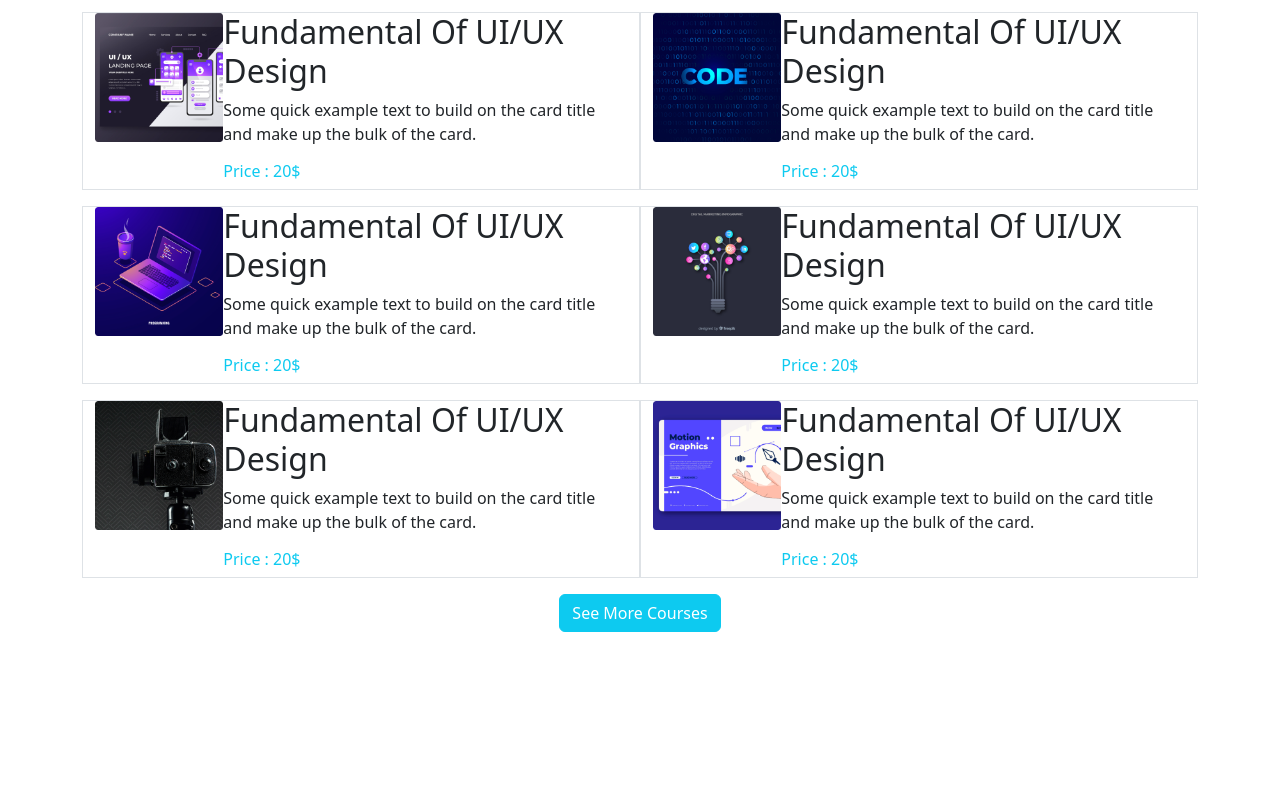
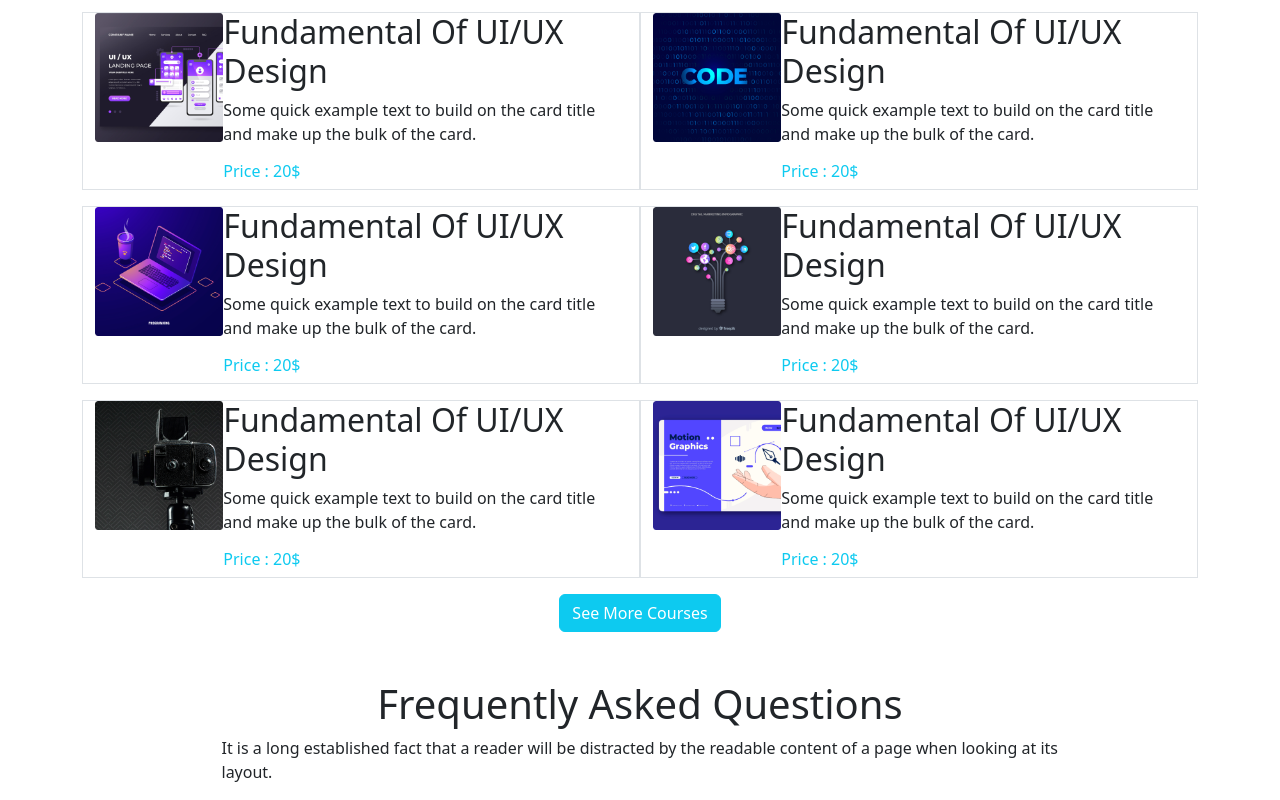
Before and after one commit to SaddamHossainRepo/edTech-website, a plain HTML site: page index.html in a window 1280 px wide. Shown: the part 1034-1834 px from the top of the page. Before the commit the page ends 1666 px from the top, so only its background shows below. Drawn offline with nearby package versions, Linux system fonts and the light colour scheme.

Commit message:
Frequently Asked Questions added

```diff
--- a/index.html
+++ b/index.html
@@ -189,6 +189,28 @@
             </div>
           </section>
           <!-- See More Courses button -->
+          <!-- frequently asked questions start -->
+          <section class="mt-5 ">
+            <div class="d-flex justify-content-center align-items-center flex-column">
+              <div>
+                <h1 class="fw-b">Frequently Asked Questions</h1>
+              </div>
+            <div class="w-75 ">
+              <p>
+                It is a long established fact that a reader will be distracted by the readable content of a page when looking at its layout.
+              </p>
+            </div>
+            </div>
+          </section>
+          <!-- frequently asked questions end -->
+          <!-- drop-down section start -->
+          <section>
+
+          </section>
+          <!-- drop-down section end -->
+          <section>
+
+          </section>
         </main>
     </header>
     <script src="https://cdn.jsdelivr.net/npm/bootstrap@5.2.0/dist/js/bootstrap.bundle.min.js" integrity="sha384-A3rJD856KowSb7dwlZdYEkO39Gagi7vIsF0jrRAoQmDKKtQBHUuLZ9AsSv4jD4Xa" crossorigin="anonymous"></script>
```
